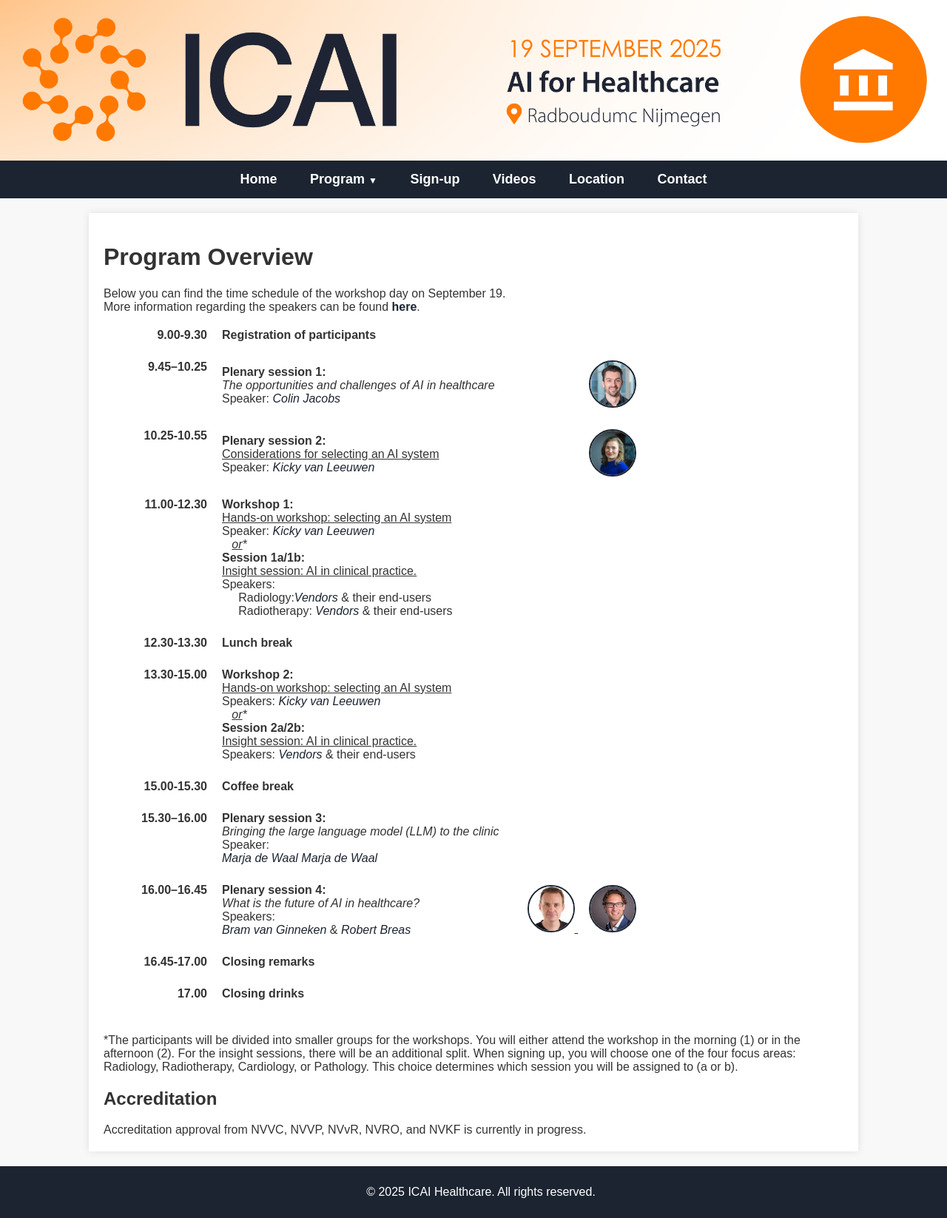
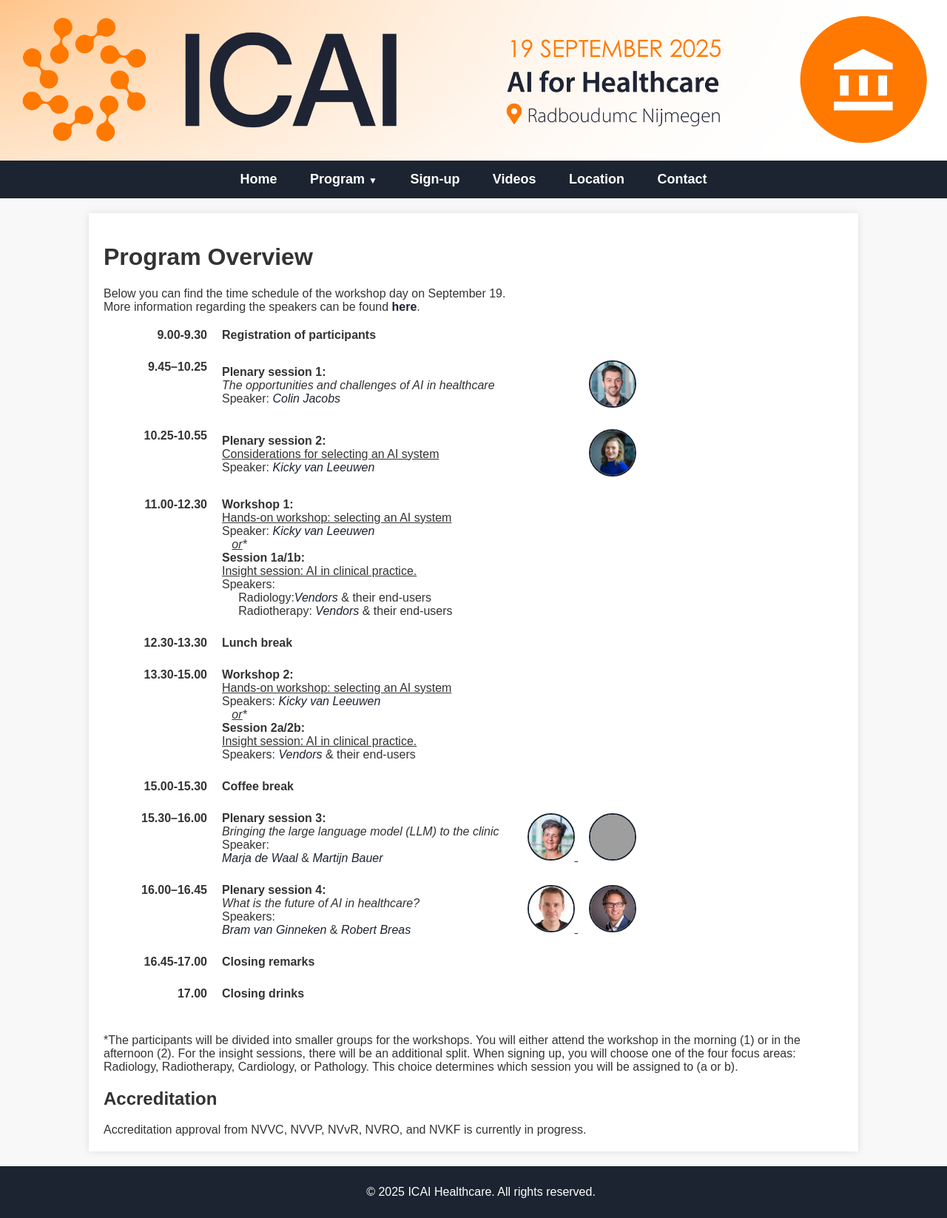
Before and after one commit to marliebesouw/marliebesouw.github.io, a Jekyll site: the page built from program.md, in a window 1280 px wide. Shown: the whole page at 74% size. Built offline with Jekyll 4.4.1, drawn with Linux system fonts in a browser that asks for light colours.

Commit message:
added pics marja and martijn to program

```diff
--- a/_layouts/default.html
+++ b/_layouts/default.html
@@ -29,7 +29,7 @@
                 <ul class = "dropdown-content">
                     <li><a href="{{ site.baseurl }}/program">Program</a></li>
                     <li><a href="{{ site.baseurl }}/speakers">Speakers</a></li>
-                    <li><a href="{{ site.baseurl }}/vendors">Vendors</a></li>
+                    <!-- <li><a href="{{ site.baseurl }}/vendors">Vendors</a></li> -->
                 </ul>
             </li>
             <li><a href="{{ site.baseurl }}/sign-up">Sign-up</a></li>
--- a/assets/css/style.css
+++ b/assets/css/style.css
@@ -251,6 +251,11 @@
     gap: 20px;
   }
 
+  .program-session::before,
+  .program-session::after {
+    content: none; /* prevents pseudo-elements adding a stripe */
+}
+
   .program-session .text {
     flex: 1;
     min-width: 200px;
--- a/program.md
+++ b/program.md
@@ -150,8 +150,16 @@
             <strong>Plenary session 3:</strong><br>
             <em>Bringing the large language model (LLM) to the clinic</em><br>
             Speaker:<br>
-            <a href="{{ site.url }}/speakers#marja-de-waal" class="speaker-link">Marja de Waal</a>
-            <a href="{{ site.url }}/speakers#marja-de-waal" class="speaker-link">Marja de Waal</a>
+            <a href="{{ site.url }}/speakers#marja-de-waal" class="speaker-link">Marja de Waal</a> &
+            <a href="{{ site.url }}/speakers#martijn-bauer" class="speaker-link">Martijn Bauer</a>
+        </div>
+        <div class="program-image">
+            <a href="{{ site.url }}/speakers#marja-de-waal">
+            <img src="{{ site.url }}/assets/img/Marja_de_Waal.jpg" class="speaker-thumb" alt="Marja de Waal">
+            </a>
+            <a href="{{ site.url }}/speakers#martijn-bauer">
+            <img src="{{ site.url }}/assets/img/Martijn_Bauer.jpg" class="speaker-thumb" alt="Martijn Bauer">
+            </a>
         </div>
         </div>
     </div>
```
Also changed, not shown: index.md (+3 -1 lines).
